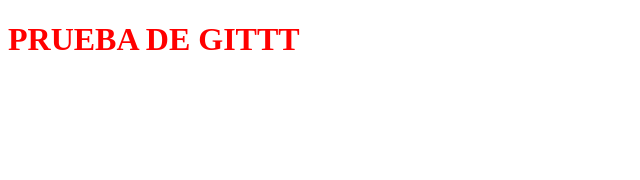
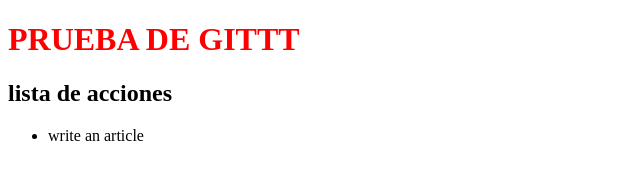
Before and after one commit to Residente-02/CapacitacionGit, a plain HTML site: page index.html in a window 1280 px wide. Shown: the whole page, without its empty margins (0-640 px from the left). Drawn offline with Linux system fonts and the light colour scheme.

Commit message:
se agrego una lista de actividades dentro de index html

```diff
--- a/index.html
+++ b/index.html
@@ -9,5 +9,9 @@
 </head>
 <body>
     <h1>PRUEBA DE GITTT</h1>
+    <h2>lista de acciones</h2>
+    <ul>
+        <li>write an article</li>
+    </ul>
 </body>
 </html>
```
